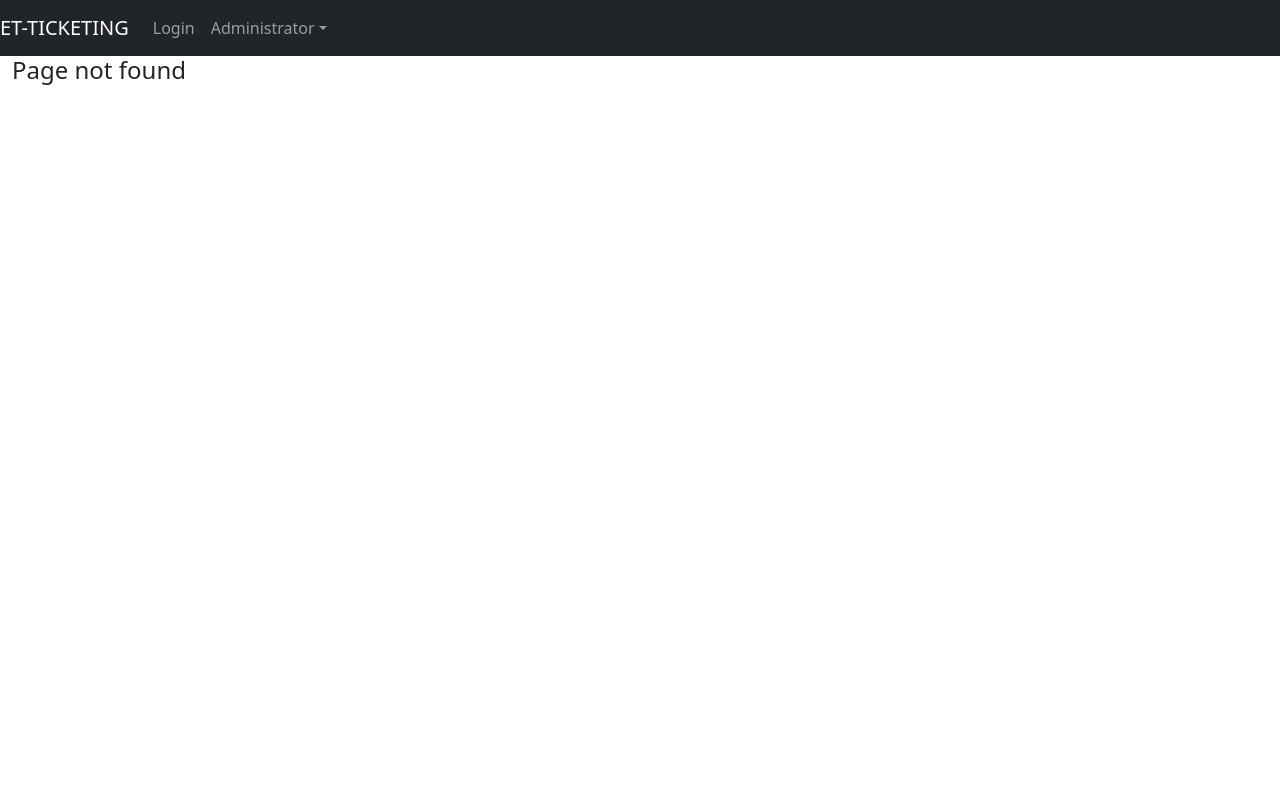
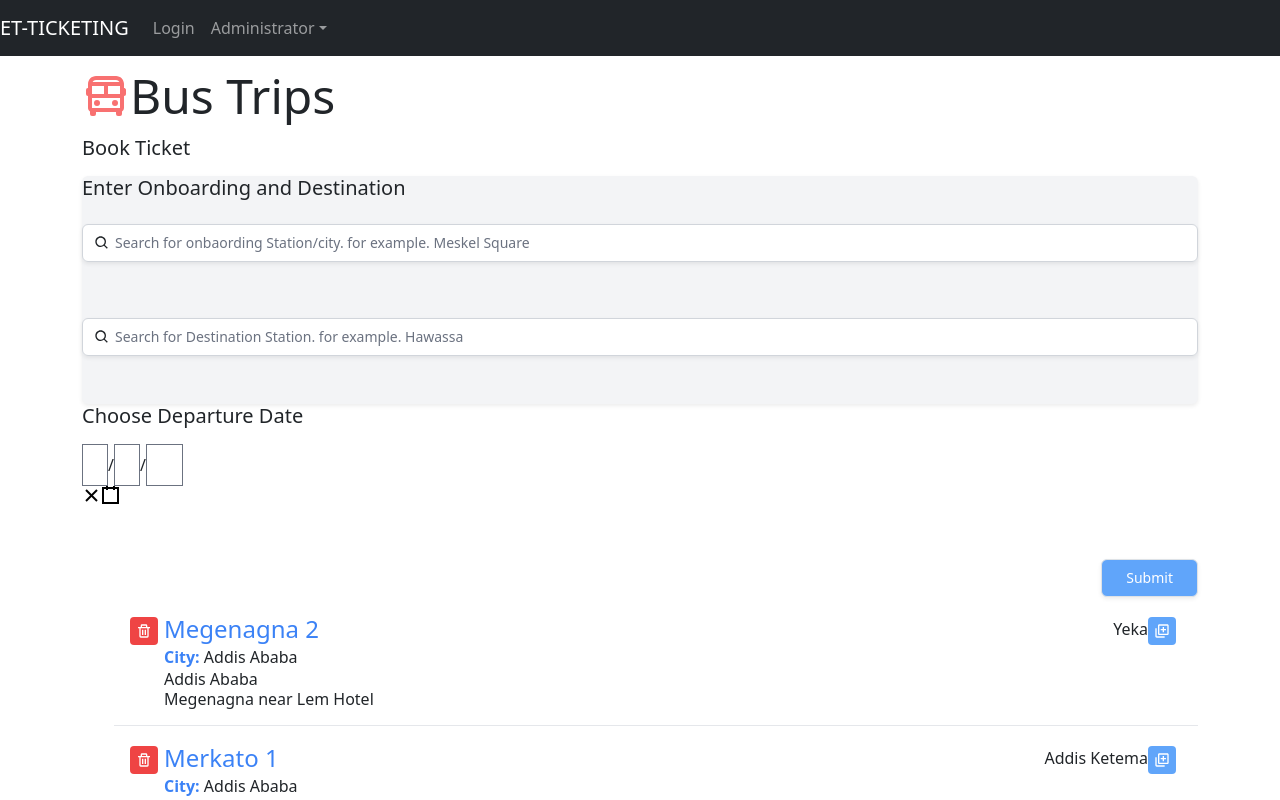
Before and after one commit to adlo1001/ET-TICKETING-WEB, a React (Create React App) app: page / in a window 1280 px wide. Before the commit this address had no page. Shown: the top 800 px of the page. Built offline with nearby package versions, Linux system fonts and the light colour scheme.

Commit message:
commit on 'main'

```diff
--- a/package.json
+++ b/package.json
@@ -16,6 +16,7 @@
     "jquery": "^3.6.0",
     "popper.js": "^1.16.1",
     "react": "^17.0.2",
+    "react-date-picker": "^8.3.2",
     "react-dom": "^17.0.2",
     "react-icons": "^4.2.0",
     "react-native": "^0.65.1",
--- a/src/App.js
+++ b/src/App.js
@@ -38,6 +38,7 @@ export default class App extends Component {
             <Route path="/account" exact component={AccountScreen}/>
             <Route path="/dashboard" exact component={DashboardScreen}/>
             <Route path="/home" exact component={HomeScreen} />
+            <Route path="/" exact component={HomeScreen} />
 
             {/*EACH TASKS */}
             <Route path="/editstations" exact component={AddStation} />
--- a/src/components/search.component-2.js
+++ b/src/components/search.component-2.js
@@ -29,16 +29,16 @@ const DropDown = ({ toggle }) => {
   )
 }
 
-export const Search2 = ({ query, onQueryChange }) => {
+export const Search2 = ({ query,val, onQueryChange }) => {
   let [toggleSort, setToggleSort] = useState(false);
   return (
     <div className="py-1">
       <div className="mt-1 relative rounded-md shadow-sm">
         <div className="absolute inset-y-0 left-0 pl-3 flex items-center pointer-events-none">
           <BiSearch />
-          <label htmlFor="query" className="sr-only" />
+          <label htmlFor="query1" className="sr-only" />
         </div>
-        <input type="text" name="query" id="query" value={query}
+        <input type="text" name="query1" id="query1" value={query}
           onChange={(event) =>  {onQueryChange(event.target.value)} }
           className="pl-8 rounded-md focus:ring-indigo-500 focus:border-indigo-500 block w-full sm:text-sm border-gray-300" placeholder="Search for onbaording Station/city. for example. Meskel Square" />
 
@@ -55,9 +55,9 @@ export const Search3 = ({ query, onQueryChange }) => {
       <div className="mt-1 relative rounded-md shadow-sm">
         <div className="absolute inset-y-0 left-0 pl-3 flex items-center pointer-events-none">
           <BiSearch />
-          <label htmlFor="query" className="sr-only" />
+          <label htmlFor="query2" className="sr-only" />
         </div>
-        <input type="text" name="query" id="query" value={query}
+        <input type="text" name="query2" id="query2" value={query}
           onChange={(event) =>  {onQueryChange(event.target.value)} }
           className="pl-8 rounded-md focus:ring-indigo-500 focus:border-indigo-500 block w-full sm:text-sm border-gray-300" placeholder="Search for Destination Station. for example. Hawassa" />
       </div>
--- a/src/components/station-info.component.js
+++ b/src/components/station-info.component.js
@@ -1,6 +1,7 @@
-import { BiTrash } from "react-icons/bi"
+import { BiTrash,BiAddToQueue } from "react-icons/bi"
 
-export const StationInfo = ({ station ,onDeleteStation}) => {
+
+export const StationInfo = ({ station ,onDeleteStation, onChooseStation}) => {
   return (
     <li className="px-3 py-3 flex items-start">
       <button onClick={()=>onDeleteStation(station.id)} type="button"
@@ -16,6 +17,10 @@ export const StationInfo = ({ station ,onDeleteStation}) => {
         <div className="leading-tight">{station.province}</div>
         <div className="leading-tight">{station.description}</div>
       </div>
+            <div>
+      <button onClick={()=>onChooseStation(station.id)} type="button"
+        className="p-1.5 mr-1.5 mt-1 rounded text-white bg-blue-400 hover:bg-yellow-700 focus:outline-none focus:ring-2 focus:ring-offset-2 focus:ring-blue-500">
+        <BiAddToQueue /></button>  </div>
     </li>
   )
 };
--- a/src/screen/home.screen.js
+++ b/src/screen/home.screen.js
@@ -3,15 +3,16 @@ import { BiCalendar} from "react-icons/bi"
 import {    BiBus } from "react-icons/bi";
 import {Search2,Search3} from "../components/search.component-2";
 import { StationInfo } from "../components/station-info.component";
-import {AddStation} from "../components/stations.component";
+import DatePicker from 'react-date-picker';
 
 
-export const HomeScreen=({onSendUser})=> {
+export const HomeScreen=()=> {
   const [stationList, setStationList]=useState([]);
   const [onboaridngQuery, setOnboardingQuery] = useState("");
   const [destinationQuery, setDestinationQuery] = useState("");
-  const [onboaridng, setOnboarding] = useState("");
+  const [onboariding, setOnboarding] = useState("");
   const [destination, setDestination] = useState("");
+  const [departureDate, onChange] = useState(new Date());
 
   const clearData ={
     onboarding:'',
@@ -19,6 +20,9 @@ export const HomeScreen=({onSendUser})=> {
 
 
 };
+const onSendTrip =()=>{
+
+}
 const formDataPublish =()=>{
   const tripInfo ={
 
@@ -26,7 +30,7 @@ const formDataPublish =()=>{
   destination:formData.destination,
 
   }
-  onSendUser(tripInfo);
+  onSendTrip(tripInfo);
 
 }
   const [formData, setFormData]=useState(clearData);
@@ -66,12 +70,25 @@ const formDataPublish =()=>{
         <BiBus className="inline-block text-red-400 align-top" />Bus Trips</h1>
         <h5 className="text-1xl mb-3">
         Book Ticket</h5>
-      <Search2 query={onboaridngQuery} onQueryChange={(myquery1)=>{setOnboardingQuery(myquery1);setOnboarding(myquery1[0])}}/>
-      <Search3 query={destinationQuery} onQueryChange={(myquery2)=>setDestinationQuery(myquery2)}/>
+        <div className="mt-1 relative rounded-md shadow-sm border-blue-300 bg-gray-100 ">
+        <h5 className="text-1xl mb-3" href="#">
+        Enter Onboarding and Destination</h5>
+
+      <Search2 query={onboaridngQuery} value={onboariding} onQueryChange={(myquery1)=>{setOnboardingQuery(myquery1)}}/>
+      <Search3 query={destinationQuery} value={destination} onQueryChange={(myquery2)=>setDestinationQuery(myquery2)}/>
+      </div>
+
+      <h5 className="text-1xl mb-3" href="#">
+        Choose Departure Date</h5>
+        <DatePicker
+        onChange={onChange}
+        value={departureDate}
+      >Choose Departure Date</DatePicker>
+
 
       <div className="pt-5">
             <div className="flex justify-end">
-              <button type="submit"  onClick={()=>{formDataPublish()}}className="ml-3 inline-flex justify-center py-2 px-4 border border-transparent shadow-sm text-sm font-medium rounded-md text-white bg-blue-400 hover:bg-blue-700 focus:outline-none focus:ring-2 focus:ring-offset-2 focus:ring-blue-400">
+              <button type="submit"  onClick={()=>{formDataPublish();setDestination("");setOnboarding("");}}className="ml-3 inline-flex justify-center py-2 px-4 border border-transparent shadow-sm text-sm font-medium rounded-md text-white bg-blue-400 hover:bg-blue-700 focus:outline-none focus:ring-2 focus:ring-offset-2 focus:ring-blue-400">
                 Submit
               </button>
             </div>
@@ -86,6 +103,9 @@ const formDataPublish =()=>{
                 stationId =>
                 setStationList(stationList.filter(station=>
                   station.id !== stationId ))}
+                  onChooseStation={
+                    stationId =>
+                    setOnboarding(stationId)}
             />
           ))
         }
@@ -98,7 +118,9 @@ const formDataPublish =()=>{
               onDeleteStation={
                 stationId =>
                 setStationList(stationList.filter(station=>
-                  station.id !== stationId ))}
+                  station.id !== stationId ))}  onChooseStation={
+                    stationId =>
+                    setDestination(stationId)}
             />
           ))
         }
```
Also changed, not shown: 1 other file (tests, documents, lock files or other folders).
